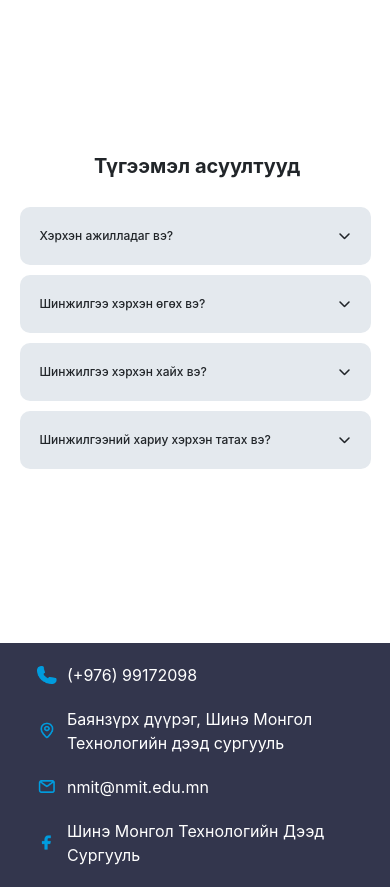
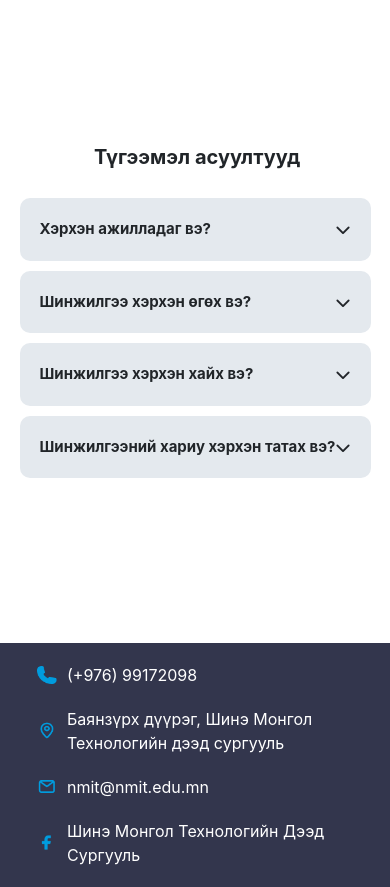
Before and after one commit to nrnbt/bacteraify, a Django app: page /faq/ in a window 390 px wide. Shown: the part 197-1084 px from the top of the page. Run offline with Django 4.2, Linux system fonts and the light colour scheme; parts of the project's set-up code (start-up, migrations or seed data) failed here and were passed over.

Commit message:
faq contents update

```diff
--- a/core/static/css/faq.css
+++ b/core/static/css/faq.css
@@ -22,7 +22,7 @@
     align-items: center;
     justify-content: space-between;
     font-size: 18px;
-    font-weight: 500;
+    font-weight: 700;
     cursor: pointer;
 
 }
@@ -64,7 +64,7 @@
     grid-area: c;
 } */
 
-@media (max-width: 1300px) {
+@media (max-width: 650px) {
     h1 {
         font-size: 20px;
         margin-top: 20px;
@@ -77,13 +77,13 @@
 
     #accordion {
         margin: 20px auto;
-        /* width: 100%; */
         padding-left: 130px;
         padding-right: 100px;
     }
 
     #accordion li label {
-        font-size: 12px;
+        font-size: 15px;
+        font-weight: 700;
     }
 
     #accordion li label span {
@@ -91,7 +91,7 @@
     }
 
     #accordion .content {
-        line-height: 15px;
+        line-height: 20px;
         padding: 0 10px;
     }
 
@@ -107,7 +107,7 @@
         grid-area: unset;
     }
     .text{
-        font-size:x-small;
+        font-size: 15px;
     }
 }
 
@@ -128,16 +128,12 @@
         padding: 5%;
     }
 
-    #accordion li label {
-        font-size: 12px;
-    }
-
     #accordion li label span {
         font-size: 12px;
     }
 
     #accordion .content {
-        line-height: 15px;
+        line-height: 20px;
         padding: 0 10px;
     }
 
@@ -152,7 +148,4 @@
     .content1, .content2 {
         grid-area: unset;
     }
-    .text{
-        font-size:x-small;
-    }
 }
```
